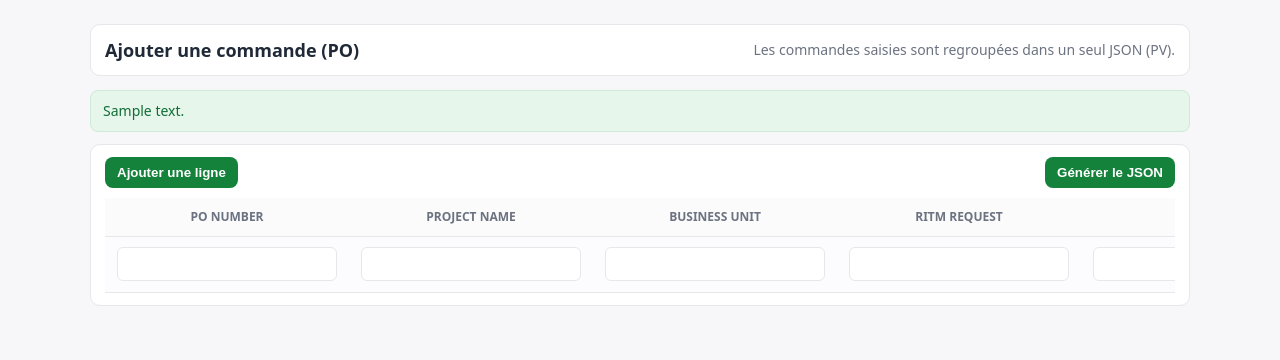
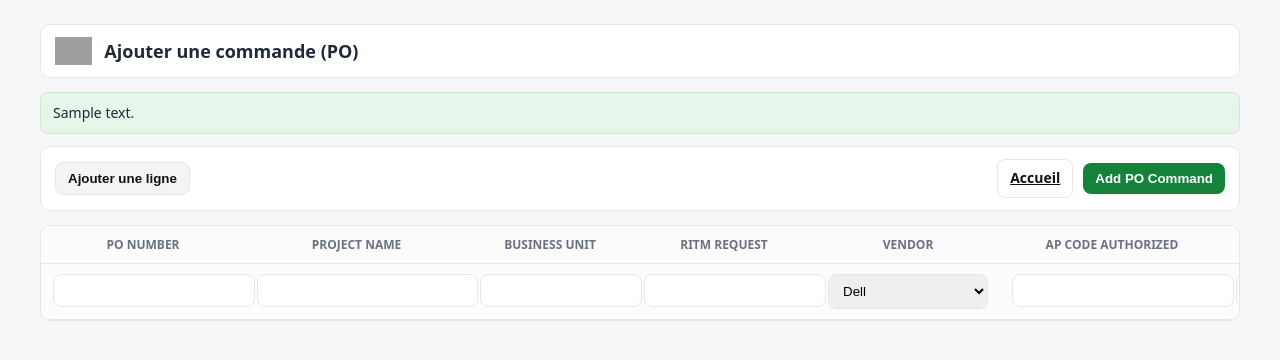
Before and after one commit to Selimyahyaoui/front, a FastAPI app: template app/templates/add_order.html in a window 1280 px wide. Shown: the top 360 px of the page. Run offline with FastAPI, Linux system fonts and the light colour scheme; the template is opened without the code that fills it: most values are stand-ins (such as "Sample title", 1, 10 or a date in 2020); parts of the project's set-up code (start-up, migrations or seed data) failed here and were passed over; grey boxes are pictures that could not be loaded.

Commit message:
Update add_order.html

```diff
--- a/app/templates/add_order.html
+++ b/app/templates/add_order.html
@@ -6,148 +6,151 @@
   <link rel="stylesheet" href="/static/style.css" />
   <meta name="viewport" content="width=device-width, initial-scale=1" />
   <style>
-    :root{
-      --brand:#14823b; --ink:#1f2937; --muted:#6b7280; --bg:#f7f7f9;
-      --card:#fff; --border:#e5e7eb; --danger:#8a1d1d; --success:#116d37;
-      --success-bg:#e7f6ea; --danger-bg:#fdeaea;
-    }
-    html,body{margin:0;background:var(--bg);color:var(--ink);font:14px/1.45 system-ui,-apple-system,Segoe UI,Roboto,Ubuntu,"Helvetica Neue",Arial}
-    .shell{max-width:1100px;margin:24px auto;padding:0 16px}
-    .hero{display:flex;align-items:center;gap:12px;background:var(--card);border:1px solid var(--border);border-radius:10px;padding:12px 14px;margin-bottom:14px}
-    .hero h1{font-size:18px;margin:0}
-    .hint{color:var(--muted);margin-left:auto}
-    .alert{margin:12px 0;padding:10px 12px;border-radius:8px;border:1px solid transparent}
-    .alert.success{background:var(--success-bg);border-color:#cdebd7;color:var(--success)}
-    .alert.error{background:var(--danger-bg);border-color:#f5c2c2;color:var(--danger)}
-    .locked{background:#fff6d8;border:1px solid #f3e3a4;color:#5c4b00}
-    .card{background:var(--card);border:1px solid var(--border);border-radius:10px;padding:12px 14px}
-    .toolbar{display:flex;gap:10px;align-items:center;margin-bottom:10px}
-    .btn{border:0;background:var(--brand);color:#fff;border-radius:8px;padding:8px 12px;font-weight:600;cursor:pointer}
-    .btn:disabled{opacity:.6;cursor:not-allowed}
+    :root{--ink:#1f2937;--muted:#6b7280;--border:#e5e7eb;--card:#fff;--bg:#f7f7f9;--brand:#14823b}
+    html,body{margin:0;padding:0;background:var(--bg);color:var(--ink);
+      font:14px/1.45 system-ui,-apple-system,Segoe UI,Roboto,Ubuntu,Arial}
+    .shell{max-width:1200px;margin:24px auto;padding:0 16px}
+    .hero,.toolbar,.card{background:var(--card);border:1px solid var(--border);border-radius:10px}
+    .hero{display:flex;align-items:center;gap:12px;padding:12px 14px;margin-bottom:14px}
+    .hero img{height:28px}.hero h1{margin:0;font-size:18px}
+    .toolbar{display:flex;gap:10px;align-items:center;flex-wrap:wrap;padding:12px 14px;margin-bottom:14px}
+    .btn{background:var(--brand);color:#fff;border:0;border-radius:8px;padding:8px 12px;font-weight:600;cursor:pointer}
+    .btn--ghost{background:#fff;color:#111;border:1px solid var(--border)}
+    .btn--muted{background:#f3f4f6;color:#111;border:1px solid var(--border)}
+    .input{border:1px solid var(--border);border-radius:8px;padding:8px 10px;width:100%}
+    .card{padding:0}
     table{width:100%;border-collapse:separate;border-spacing:0}
-    thead th{position:sticky;top:0;background:#fbfbfc;border-bottom:1px solid var(--border);font-size:12px;text-transform:uppercase;color:var(--muted);padding:8px}
-    td{border-bottom:1px solid var(--border);padding:8px}
-    input,select{width:100%;box-sizing:border-box;border:1px solid var(--border);border-radius:6px;padding:6px 8px;background:#fff;font:inherit}
-    .row-actions{display:flex;gap:6px}
+    thead th{position:sticky;top:0;background:#fbfbfc;border-bottom:1px solid var(--border);
+      font-size:12px;text-transform:uppercase;color:var(--muted);padding:10px}
+    td{border-bottom:1px solid var(--border);padding:10px;vertical-align:middle}
+    .row-actions{white-space:nowrap}
+    .muted{color:var(--muted)}
+    .grid{overflow:auto}
+    .alert{padding:10px 12px;border-radius:8px;margin-bottom:12px}
+    .alert--ok{background:#e7f6ea;border:1px solid #ccead2}
+    .alert--err{background:#fdeaea;border:1px solid #f5c2c2}
+    .lock{opacity:.6;pointer-events:none}
   </style>
+</head>
+<body>
+<div class="shell">
+
+  <div class="hero">
+    <img src="/static/bnp_logo.png" alt="BNP">
+    <h1>Ajouter une commande (PO)</h1>
+  </div>
+
+  {% if message_ok %}
+    <div class="alert alert--ok">{{ message_ok }}</div>
+  {% endif %}
+  {% if message_error %}
+    <div class="alert alert--err">{{ message_error }}</div>
+  {% endif %}
+
+  <form class="toolbar {% if locked %}lock{% endif %}" action="/orders/add" method="post" id="po-form">
+    <button type="button" class="btn btn--muted" id="add-line">Ajouter une ligne</button>
+    <div style="flex:1"></div>
+    <a class="btn btn--ghost" href="/orders">Accueil</a>
+    <input type="hidden" name="json_payload" id="json_payload">
+    <button type="submit" class="btn">Add PO Command</button>
+  </form>
+
+  <div class="card grid {% if locked %}lock{% endif %}">
+    <table id="po-table">
+      <thead>
+        <tr>
+          <th style="width:180px">PO Number</th>
+          <th>Project name</th>
+          <th style="width:140px">Business Unit</th>
+          <th style="width:160px">RITM Request</th>
+          <th style="width:160px">Vendor</th>
+          <th style="width:200px">AP Code authorized</th>
+          <th style="width:60px"></th>
+        </tr>
+      </thead>
+      <tbody id="po-body">
+        <!-- rows injected by JS -->
+      </tbody>
+    </table>
+  </div>
+
+  {% if locked %}
+    <div class="alert alert--err" style="margin-top:12px">
+      Un fichier <b>orders.json</b> existe déjà. La page est verrouillée jusqu’à suppression via
+      <code>DELETE /orders/json</code>.
+    </div>
+  {% endif %}
+
+</div>
+
 <script>
-    // ----- dynamic rows -----
-    function newRow(data={}){
+(function(){
+  const locked = {{ 'true' if locked else 'false' }};
+  const body   = document.getElementById('po-body');
+  const addBtn = document.getElementById('add-line');
+  const form   = document.getElementById('po-form');
+  const hidden = document.getElementById('json_payload');
+
+  function newRow(){
     const tr = document.createElement('tr');
-      tr.className = 'order-row';
     tr.innerHTML = `
-        <td><input name="po_number" value="${data.po_number||''}" required></td>
-        <td><input name="project_name" value="${data.project_name||''}" required></td>
-        <td><input name="business_unit" value="${data.business_unit||''}" required></td>
-        <td><input name="ritm_request" value="${data.ritm_request||''}" required></td>
-        <td><input name="vendor" value="${data.vendor||''}" required></td>
-        <td><input name="workflow_achat_id" type="number" step="1" min="0" value="${data.workflow_achat_id??''}" required></td>
+      <td><input class="input" name="po_number[]" required></td>
+      <td><input class="input" name="project_name[]" required></td>
+      <td><input class="input" name="business_unit[]" required></td>
+      <td><input class="input" name="ritm_request[]" required></td>
       <td>
-          <select name="status" required>
-            ${['Requested','Ordered','Shipped','Delivered'].map(s=>`<option ${data.status===s?'selected':''}>${s}</option>`).join('')}
+        <select class="input" name="vendor[]" required>
+          <option value="Dell">Dell</option>
         </select>
       </td>
-        <td><input name="ap_code_authorized" value="${data.ap_code_authorized||''}"></td>
+      <td><input class="input" name="ap_code[]" required></td>
       <td class="row-actions">
-          <button type="button" onclick="removeRow(this)">🗑</button>
+        <button type="button" class="btn btn--ghost" onclick="this.closest('tr').remove()">🗑️</button>
       </td>`;
     return tr;
   }
-    function addRow(prefill){ document.querySelector('#rows').appendChild(newRow(prefill||{})); }
-    function removeRow(btn){ btn.closest('tr').remove(); updateSubmitState(); }
 
-    // ----- payload build -----
-    function collectAndSubmit(){
-      const rows = Array.from(document.querySelectorAll('.order-row'));
-      const orders = rows.map(r=>{
-        const get = n => r.querySelector(`[name="${n}"]`).value.trim();
-        const num = n => {
-          const v = r.querySelector(`[name="${n}"]`).value.trim();
-          return v==="" ? null : Number(v);
-        };
-        return {
-          po_number: get('po_number'),
-          project_name: get('project_name'),
-          business_unit: get('business_unit'),
-          ritm_request: get('ritm_request'),
-          vendor: get('vendor').toLowerCase(),   // règle historique: vendor en lowercase
-          workflow_achat_id: num('workflow_achat_id'),
-          status: get('status'),
-          ap_code_authorized: get('ap_code_authorized')
-        };
-      }).filter(o => o.po_number !== "");
-
-      document.getElementById('json_payload').value = JSON.stringify({orders});
-      return true;
+  if (!locked) {
+    // start with one empty line
+    body.appendChild(newRow());
   }
 
-    function updateSubmitState(){
-      const anyRow = document.querySelectorAll('.order-row').length > 0;
-      document.getElementById('btn-submit').disabled = !anyRow;
-    }
+  addBtn?.addEventListener('click', () => {
+    if (!locked) body.appendChild(newRow());
+  });
 
-    document.addEventListener('DOMContentLoaded', ()=>{
-      if (!{{ 'true' if locked else 'false' }}){
-        addRow(); // start with one empty line
-        updateSubmitState();
+  form?.addEventListener('submit', (e) => {
+    if (locked) return; // nothing to do when locked
+    e.preventDefault();
+
+    const rows = Array.from(body.querySelectorAll('tr'));
+    const orders = [];
+
+    rows.forEach(tr => {
+      const get = (sel) => (tr.querySelector(sel)?.value || '').trim();
+
+      const line = {
+        po_number:       get('input[name="po_number[]"]'),
+        project_name:    get('input[name="project_name[]"]'),
+        business_unit:   get('input[name="business_unit[]"]'),
+        ritm_request:    get('input[name="ritm_request[]"]'),
+        vendor:          get('select[name="vendor[]"]') || 'Dell',
+        ap_code_authorized: get('input[name="ap_code[]"]'),
+        // Inject status here per spec:
+        status: 'pending'
+      };
+
+      // skip completely empty lines
+      if (Object.values(line).some(v => v !== '')) {
+        orders.push(line);
       }
     });
+
+    hidden.value = JSON.stringify({ orders });
+    form.submit();
+  });
+})();
 </script>
-</head>
-<body>
-  <div class="shell">
-    <div class="hero">
-      <h1>Ajouter une commande (PO)</h1>
-      <div class="hint">Les commandes saisies sont regroupées dans un seul JSON (PV).</div>
-    </div>
 
-    {% if message_ok %}<div class="alert success">{{ message_ok }}</div>{% endif %}
-    {% if message_error %}<div class="alert error">{{ message_error }}</div>{% endif %}
-
-    {% if locked %}
-      <div class="alert locked">
-        Un fichier <strong>orders.json</strong> existe déjà sur le PV (traitement en cours).
-        L’interface est verrouillée jusqu’à suppression via <code>DELETE /orders/json</code>.
-      </div>
-    {% endif %}
-
-    <div class="card">
-      <form method="post" action="/orders/add" onsubmit="return collectAndSubmit()">
-        <input type="hidden" id="json_payload" name="json_payload" value="">
-        <div class="toolbar">
-          <button type="button" class="btn" onclick="addRow()" {% if locked %}disabled{% endif %}>Ajouter une ligne</button>
-          <div style="flex:1"></div>
-          <button id="btn-submit" class="btn" {% if locked %}disabled{% endif %}>Générer le JSON</button>
-        </div>
-
-        <div style="overflow:auto; max-height:70vh">
-          <table>
-            <thead>
-              <tr>
-                <th>PO Number</th>
-                <th>Project Name</th>
-                <th>Business Unit</th>
-                <th>RITM Request</th>
-                <th>Vendor</th>
-                <th>Workflow Achat ID</th>
-                <th>Status</th>
-                <th>AP Code Authorized</th>
-                <th></th>
-              </tr>
-            </thead>
-            <tbody id="rows">
-              {% if locked %}
-              <!-- When locked, show nothing editable -->
-              {% endif %}
-            </tbody>
-          </table>
-        </div>
-      </form>
-    </div>
-  </div>
-
-  {% if not locked %}
-  <script>updateSubmitState()</script>
-  {% endif %}
 </body>
 </html>
```
Lines whose indentation alone changed are shown as unchanged.
